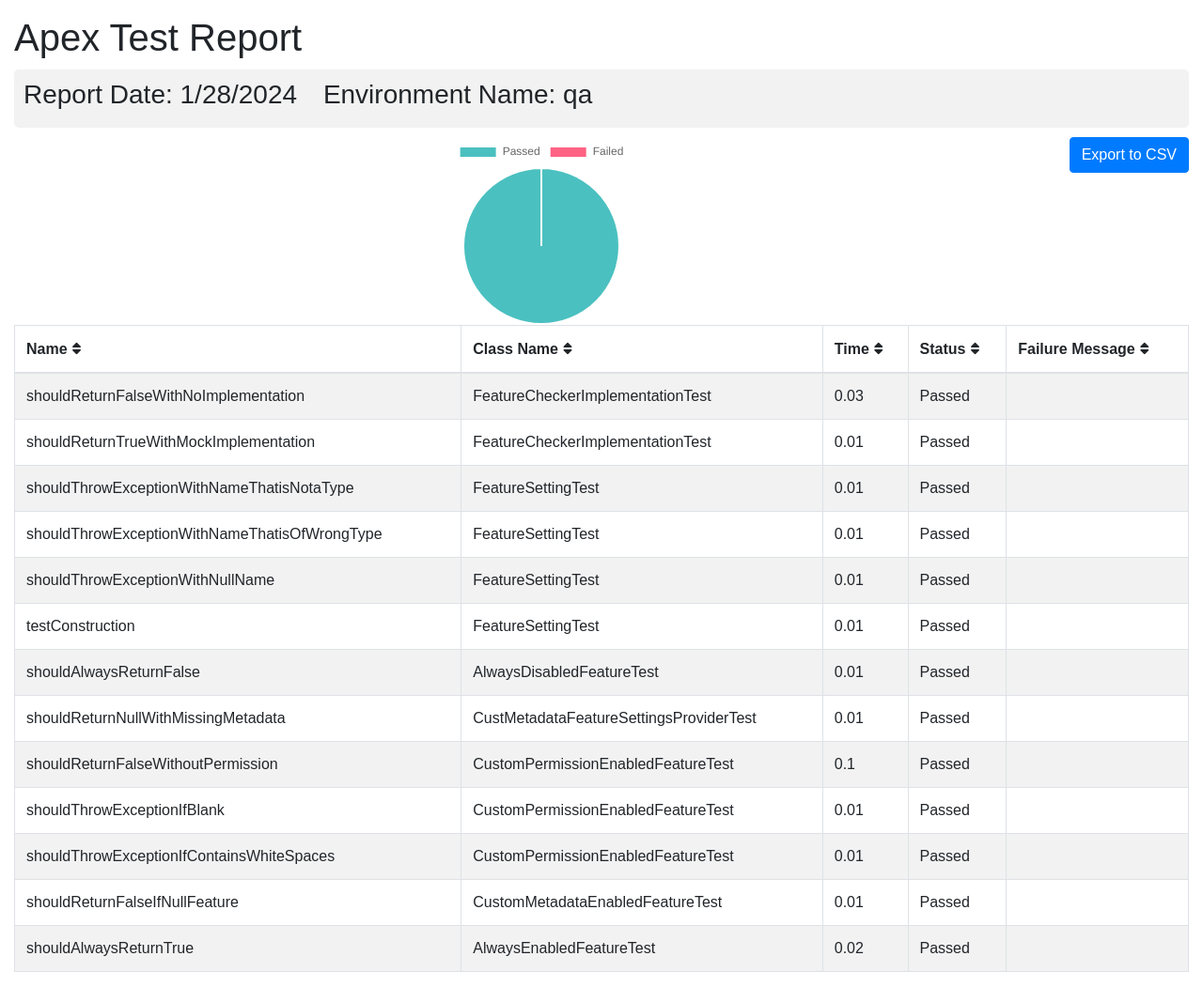
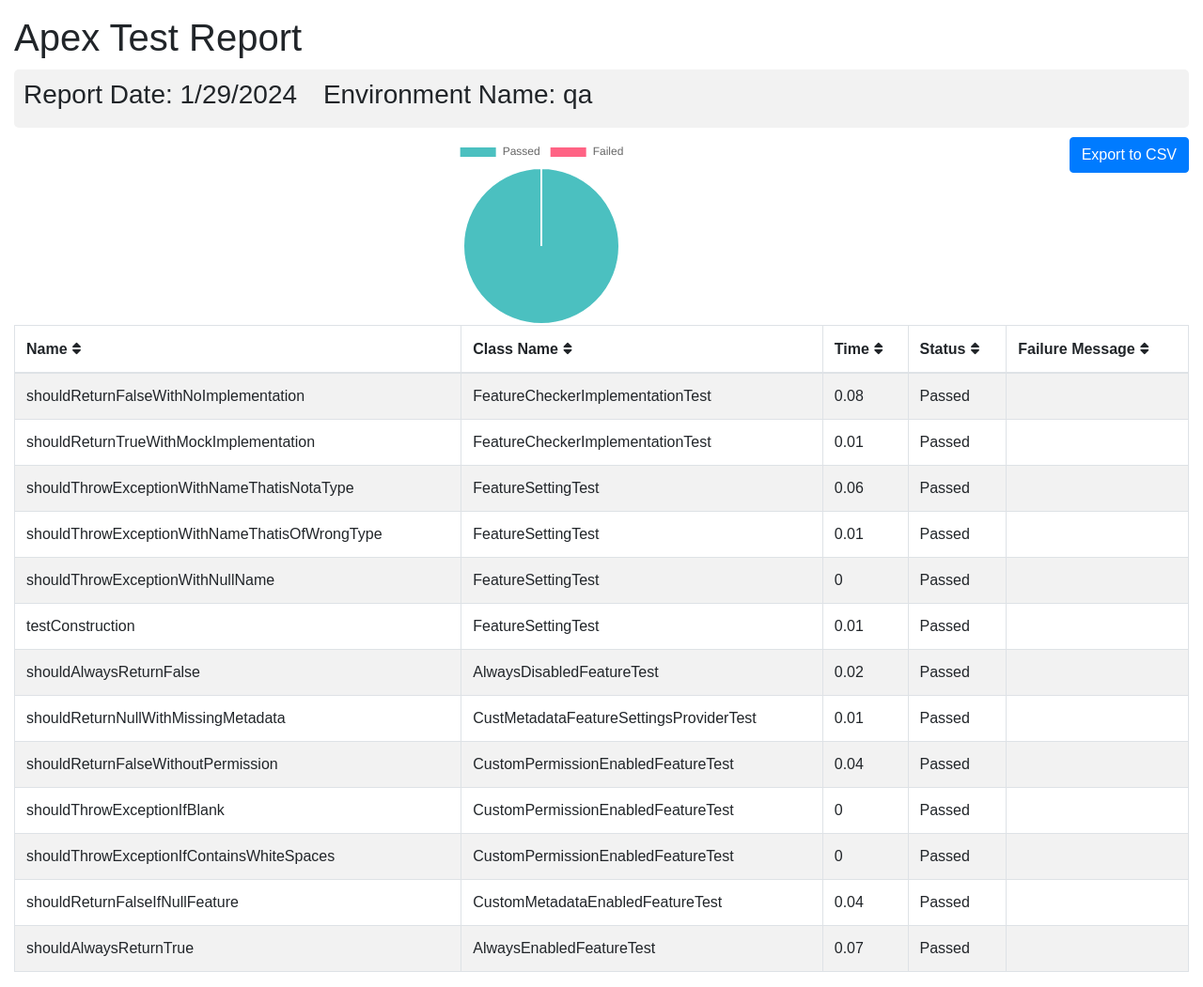
Before and after one commit to flxbl-io/sfops-dashboard, a Jekyll site: the page apextestResults/qa.html, which Jekyll copies as it is, in a window 1280 px wide. Shown: the whole page at 94% size. Built offline with Jekyll 4.4.1, drawn with Linux system fonts in a browser that asks for light colours.

Commit message:
Updated apex test results

```diff
--- a/apextestResults/qa.html
+++ b/apextestResults/qa.html
@@ -102,7 +102,7 @@
       <div class="container-fluid">
         <h1 class="mt-3">Apex Test Report</h1>
         <div class="info-card">
-        <h3>Report Date: 1/28/2024 <span style="margin-left: 20px;">Environment Name: qa</span></h3>
+        <h3>Report Date: 1/29/2024 <span style="margin-left: 20px;">Environment Name: qa</span></h3>
         </div>
         <button onclick="exportTableToCSV('testReport.csv')" class="btn btn-primary float-right">Export to CSV</button>
         <div id="chart-container">
@@ -123,7 +123,7 @@
         <tr>
           <td>shouldReturnFalseWithNoImplementation</td>
           <td>FeatureCheckerImplementationTest</td>
-          <td>0.03</td>
+          <td>0.08</td>
           <td>Passed</td>
           <td></td>
         </tr>
@@ -137,7 +137,7 @@
         <tr>
           <td>shouldThrowExceptionWithNameThatisNotaType</td>
           <td>FeatureSettingTest</td>
-          <td>0.01</td>
+          <td>0.06</td>
           <td>Passed</td>
           <td></td>
         </tr>
@@ -151,7 +151,7 @@
         <tr>
           <td>shouldThrowExceptionWithNullName</td>
           <td>FeatureSettingTest</td>
-          <td>0.01</td>
+          <td>0</td>
           <td>Passed</td>
           <td></td>
         </tr>
@@ -165,7 +165,7 @@
         <tr>
           <td>shouldAlwaysReturnFalse</td>
           <td>AlwaysDisabledFeatureTest</td>
-          <td>0.01</td>
+          <td>0.02</td>
           <td>Passed</td>
           <td></td>
         </tr>
@@ -179,35 +179,35 @@
         <tr>
           <td>shouldReturnFalseWithoutPermission</td>
           <td>CustomPermissionEnabledFeatureTest</td>
-          <td>0.1</td>
+          <td>0.04</td>
           <td>Passed</td>
           <td></td>
         </tr>
         <tr>
           <td>shouldThrowExceptionIfBlank</td>
           <td>CustomPermissionEnabledFeatureTest</td>
-          <td>0.01</td>
+          <td>0</td>
           <td>Passed</td>
           <td></td>
         </tr>
         <tr>
           <td>shouldThrowExceptionIfContainsWhiteSpaces</td>
           <td>CustomPermissionEnabledFeatureTest</td>
-          <td>0.01</td>
+          <td>0</td>
           <td>Passed</td>
           <td></td>
         </tr>
         <tr>
           <td>shouldReturnFalseIfNullFeature</td>
           <td>CustomMetadataEnabledFeatureTest</td>
-          <td>0.01</td>
+          <td>0.04</td>
           <td>Passed</td>
           <td></td>
         </tr>
         <tr>
           <td>shouldAlwaysReturnTrue</td>
           <td>AlwaysEnabledFeatureTest</td>
-          <td>0.02</td>
+          <td>0.07</td>
           <td>Passed</td>
           <td></td>
         </tr>
```
